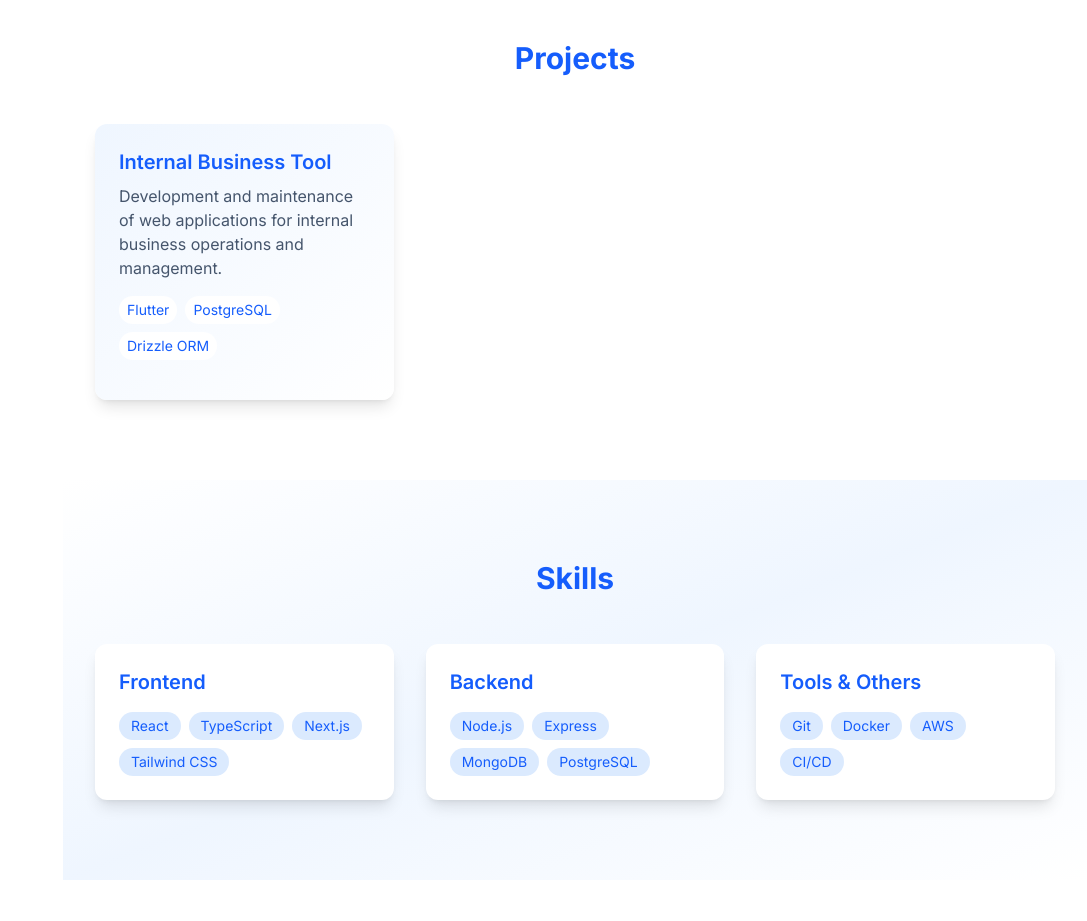
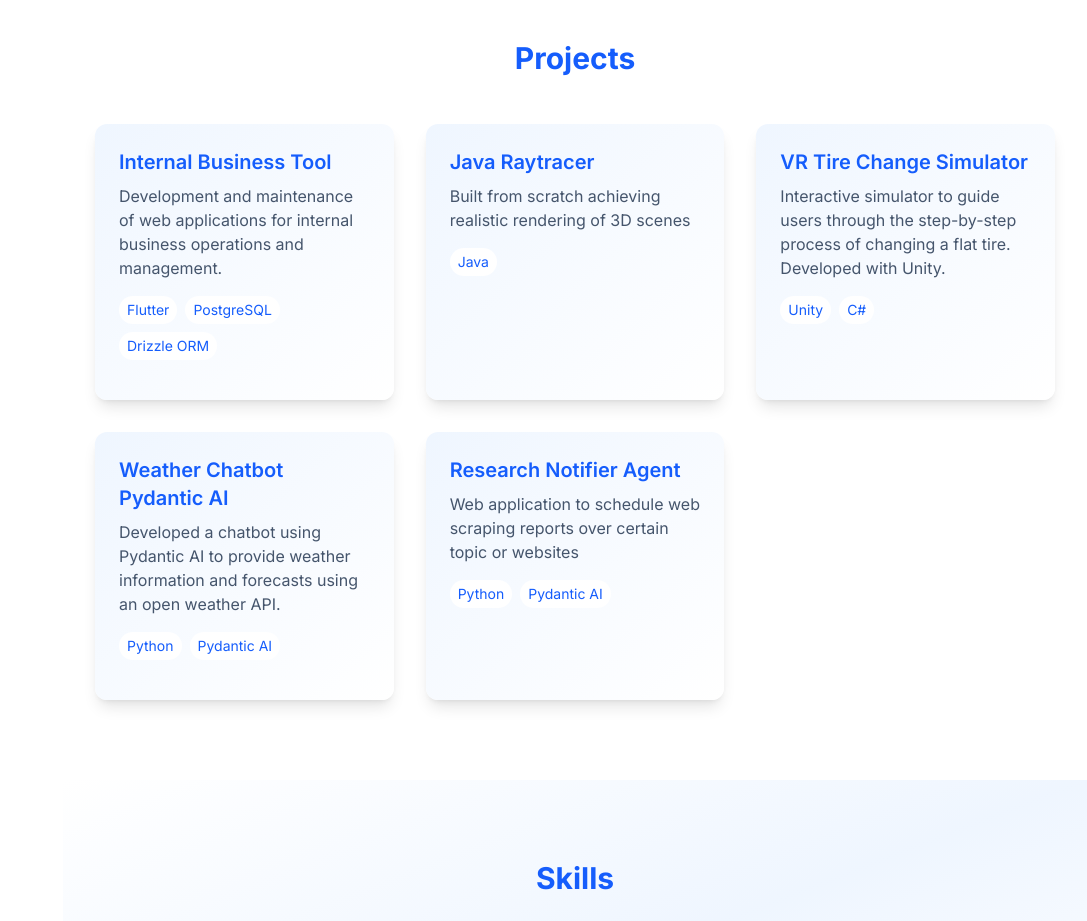
Before and after one commit to samuel-langarica/my-porfolio, a Next.js app: page / in a window 1280 px wide. Shown: the part 2020-2941 px from the top of the page, without its empty margins (193-1280 px from the left). Built offline with nearby package versions, Linux system fonts and the light colour scheme.

Commit message:
Update list of projects

```diff
--- a/src/data/portfolio.ts
+++ b/src/data/portfolio.ts
@@ -99,7 +99,29 @@ export const projects: Project[] = [
     // liveUrl: "https://project-demo.com",
     // imageUrl: "/images/project1.jpg"
   },
-  // Add more projects as needed
+  {
+    title: "Java Raytracer",
+    description: "Built from scratch achieving realistic rendering of 3D scenes",
+    technologies: ["Java"],
+    // githubUrl: "https://github.com/yourusername/project",
+    // liveUrl: "https://project-demo.com",
+    // imageUrl: "/images/project1.jpg"
+  },
+  {
+    title: "VR Tire Change Simulator",
+    description: "Interactive simulator to guide users through the step-by-step process of changing a flat tire. Developed with Unity.",
+    technologies: ["Unity", "C#"],
+  },
+  {
+    title: "Weather Chatbot Pydantic AI",
+    description: "Developed a chatbot using Pydantic AI to provide weather information and forecasts using an open weather API.",
+    technologies: ["Python", "Pydantic AI"],
+  },
+  {
+    title: "Research Notifier Agent",
+    description: "Web application to schedule web scraping reports over certain topic or websites",
+    technologies: ["Python", "Pydantic AI"],
+  },
 ];
 
 export const education: Education[] = [
```
